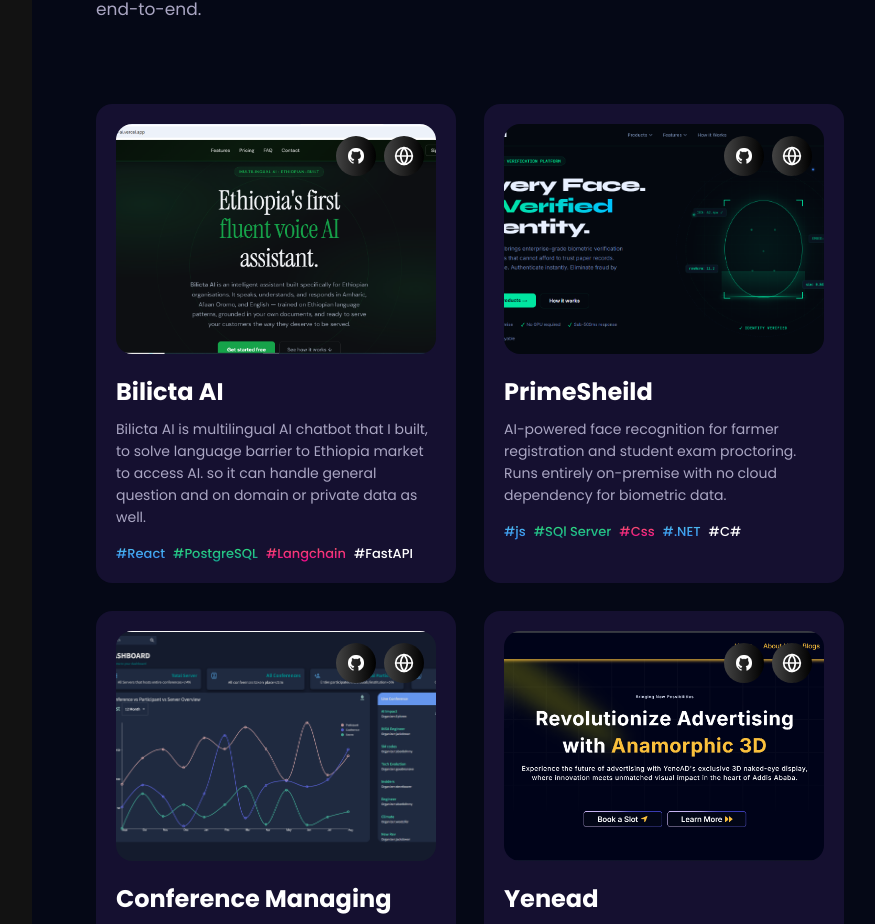
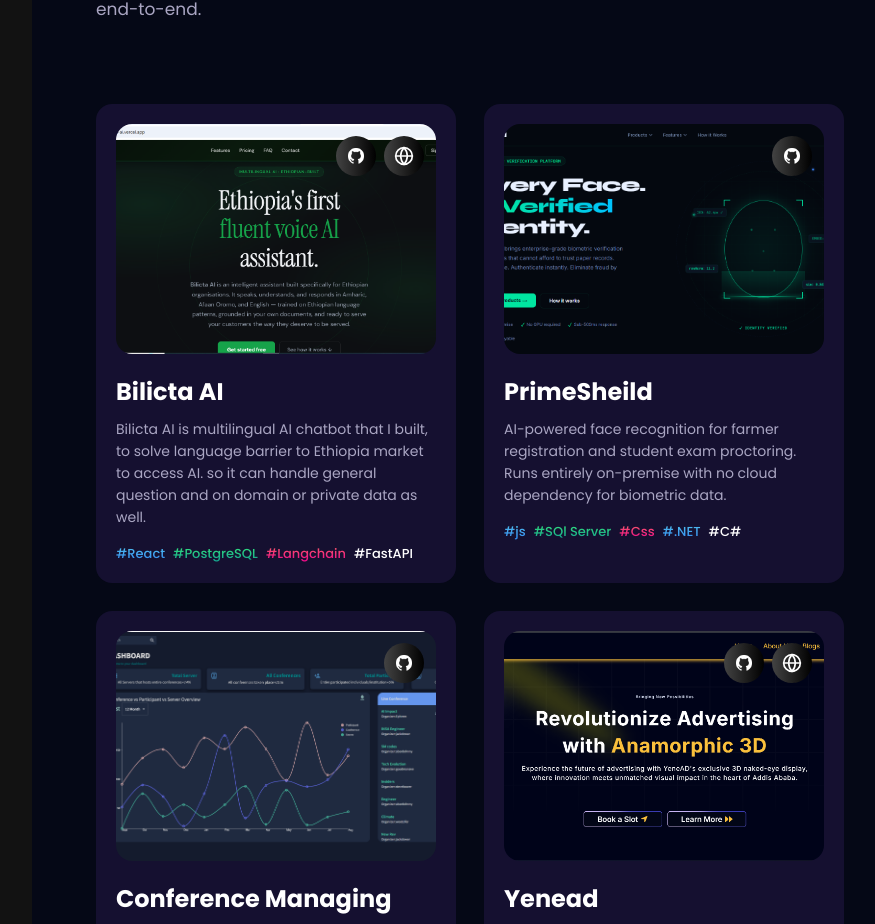
Before and after one commit to wellAbebe/abebe, a React (Vite) app: page / in a window 1280 px wide. Shown: the part 5673-6597 px from the top of the page, without its empty margins (168-1043 px from the left). Built offline with nearby package versions, Linux system fonts and the light colour scheme.

Commit message:
Resume update

```diff
--- a/src/constans/index.js
+++ b/src/constans/index.js
@@ -254,8 +254,8 @@
         },
       ],
       image: prime,
-      source_code_link: "https://github.com/wellAbebe/debo-admin",
-      website_link: "https://github.com/wellAbebe/debo-admin",
+      // source_code_link: "https://github.com/wellAbebe/debo-admin",
+      // website_link: "https://github.com/wellAbebe/debo-admin",
     },
 
     {
@@ -285,8 +285,8 @@
         },
       ],
       image: debo,
-      source_code_link: "https://github.com/wellAbebe/debo-admin",
-      website_link: "https://github.com/wellAbebe/debo-admin",
+      // source_code_link: "https://github.com/wellAbebe/debo-admin",
+      // website_link: "https://github.com/wellAbebe/debo-admin",
     },
 
 
```
Also changed, not shown: 1 other file (tests, documents, lock files or other folders).
